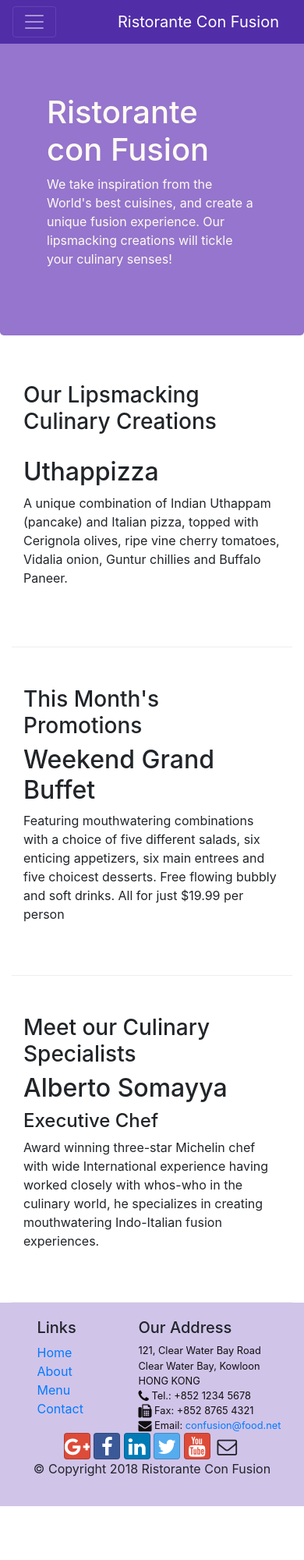
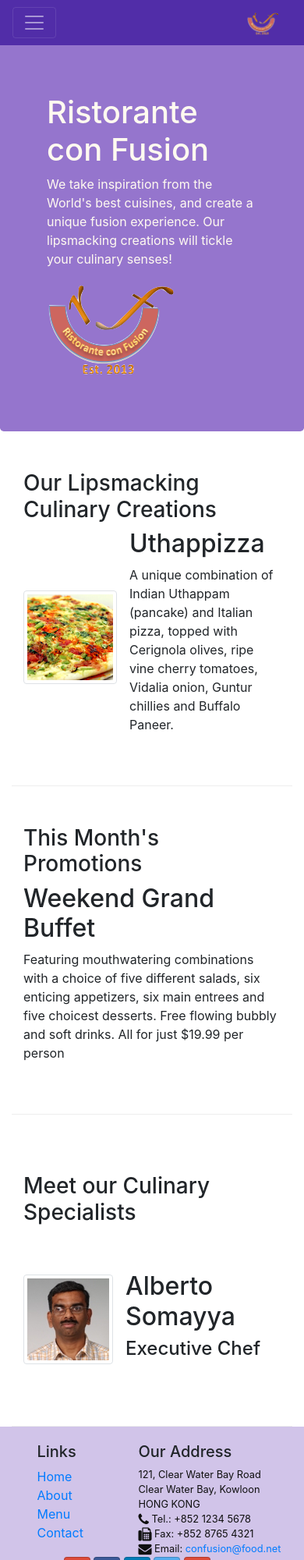
Before and after one commit to sachinkumar1997/bootstrap_work, a website: page index.html in a window 390 px wide. Shown: the top 2000 px of the page at 78% size. Before the commit the page ends 1931 px from the top, so only its background shows below. Drawn offline with nearby package versions, Linux system fonts and the light colour scheme.

Commit message:
images and media

```diff
--- a/index.html
+++ b/index.html
@@ -21,7 +21,7 @@
 	<button class="navbar-toggler" type="button" data-toggle="collapse" data-target="#Navbar">
                 <span class="navbar-toggler-icon"></span>
             </button>
-           <a class="navbar-brand" href="#">Ristorante Con Fusion</a>
+           <a class="navbar-brand" href="#"><img src="img/logo.png" height="30" width="41" alt=""></a>
 		    <div class="collapse navbar-collapse" id="Navbar">
                 <ul class="navbar-nav mr-auto">
                     <li class="nav-item active"><a class="nav-link" href="#"><span class="fa fa-home fa-lg"></span> Home</a></li>
@@ -41,7 +41,8 @@
                     <h1>Ristorante con Fusion</h1>
                     <p>We take inspiration from the World's best cuisines, and create a unique fusion experience. Our lipsmacking creations will tickle your culinary senses!</p>
                 </div>
-                <div class="col-12 col-sm">
+                <div class="col-12 col-sm align-self-center">
+                    <img src="img/logo.png" class="img-fluid" alt="">
                 </div>
             </div>
         </div>
@@ -53,8 +54,13 @@
                 <h3>Our Lipsmacking Culinary Creations</h3>
             </div>
             <div class="col col-sm order-sm-first col-md">
-                <h2>Uthappizza</h2>
-                <p>A unique combination of Indian Uthappam (pancake) and Italian pizza, topped with Cerignola olives, ripe vine cherry tomatoes, Vidalia onion, Guntur chillies and Buffalo Paneer.</p>
+                <div class="media">
+                    <img class="d-flex mr-3 img-thumbnail align-self-center" src="img/uthappizza.png" alt="uthappizza">
+                    <div class=>
+                        <h2 class="mt-0">Uthappizza</h2>
+                        <p>A unique combination of Indian Uthappam (pancake) and Italian pizza, topped with Cerignola olives, ripe vine cherry tomatoes, Vidalia onion, Guntur chillies and Buffalo Paneer.</p>
+                    </div>
+                </div>
             </div>
         </div>
 
@@ -74,9 +80,14 @@
                 <h3>Meet our Culinary Specialists</h3>
             </div>
             <div class="col col-sm order-sm-first col-md">
-                <h2>Alberto Somayya</h2>
-                <h4>Executive Chef</h4>
-                <p>Award winning three-star Michelin chef with wide International experience having worked closely with whos-who in the culinary world, he specializes in creating mouthwatering Indo-Italian fusion experiences. </p>
+                <div class="media">
+                    <img class="d-flex mr-3 img-thumbnail align-self-center" src="img/alberto.png" alt="alberto">
+                    <div class="media-body">
+                        <h2 class="mt-0">Alberto Somayya</h2>
+                        <h4>Executive Chef</h4>
+                        <p class="d-none d-sm-block">Award winning three-star Michelin chef with wide International experience having worked closely with whos-who in the culinary world, he specializes in creating mouthwatering Indo-Italian fusion experiences. </p>
+                    </div>
+                </div>
             </div>
         </div>
     </div>
```
Also changed, not shown: aboutus.html (+3 -2 lines), contactus.html (+3 -2 lines), img/alberto.png (added), img/buffet.png (added), img/logo.png (added), img/uthappizza.png (added), 1 other file.
